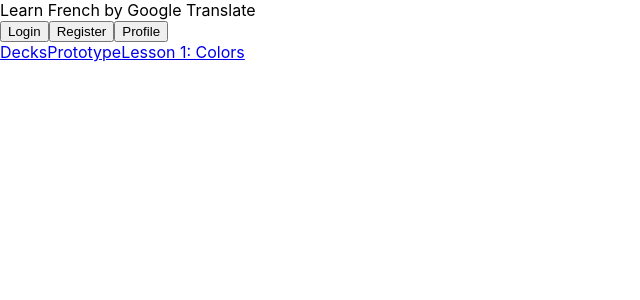
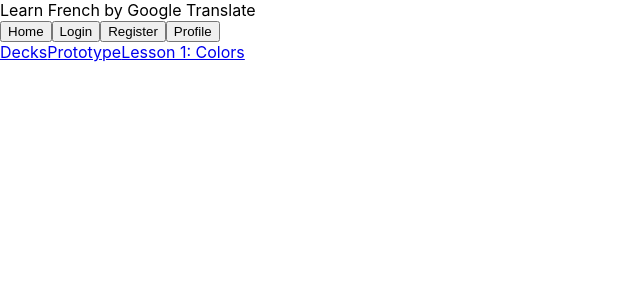
Before and after one commit to SeanHollen/Wbdv_final_project_clone, a React (Create React App) app: page / in a window 1280 px wide. Shown: the top 300 px of the page, without its empty margins (0-640 px from the left). Built offline with nearby package versions, Linux system fonts and the light colour scheme.

Commit message:
Add home

```diff
--- a/src/components/LearnFrenchComponent.js
+++ b/src/components/LearnFrenchComponent.js
@@ -23,6 +23,9 @@
 							<a className="navbar-brand">Learn French by Google Translate</a>
 						</div>
 						<div>
+							<Link to='/'>
+								<button className="btn btn-light">Home</button>
+							</Link>
 							<Link to='/login'>
 								<button className="btn btn-light">Login</button>
 							</Link>
```
